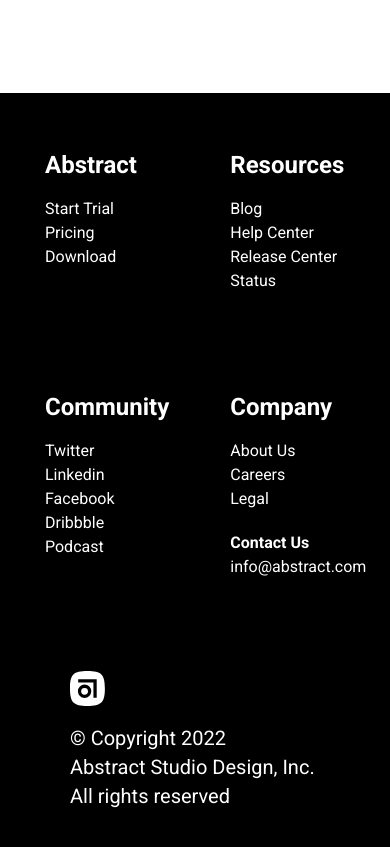
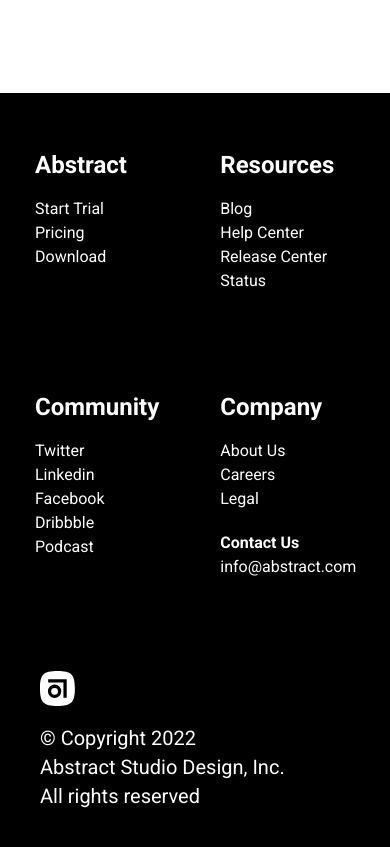
Before and after one commit to erentasci/frontendpractice-abstract, a website: page index.html in a window 390 px wide. Shown: the part 2560-3407 px from the top of the page. Drawn offline with Linux system fonts and the light colour scheme.

Commit message:
Changed responsive display of footer section

```diff
--- a/scss/global/footer.scss
+++ b/scss/global/footer.scss
@@ -79,7 +79,7 @@
             &__item{
                 display: flex;
                 flex-direction: column;
-                padding: 20px 35px;
+                padding: 20px 25px;
                 margin-left: auto;
                 margin-right: auto;
 
@@ -151,7 +151,7 @@
                 width: 95vw;
                 display: flex;
                 flex-direction: column;
-                padding-left: 60px;
+                padding-left: 30px;
                 margin-right: auto;
                 margin-left:auto;
             }
```
Also changed, not shown: css/main.css.
